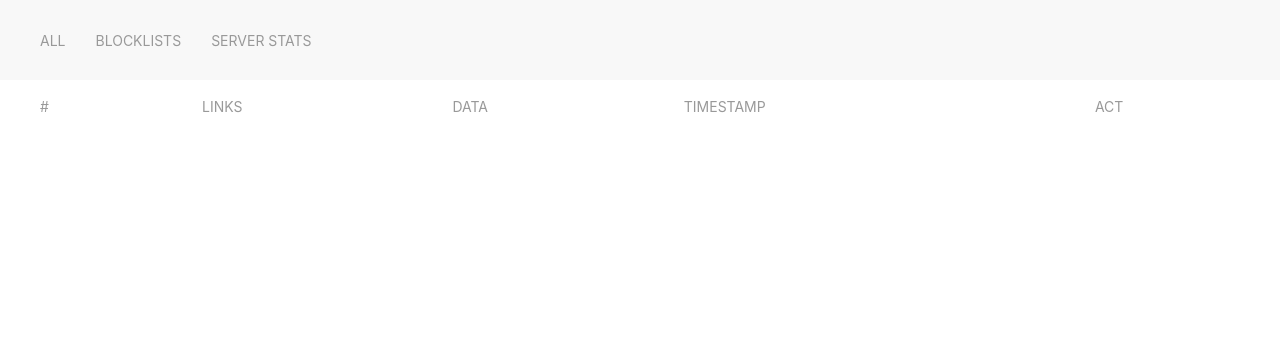
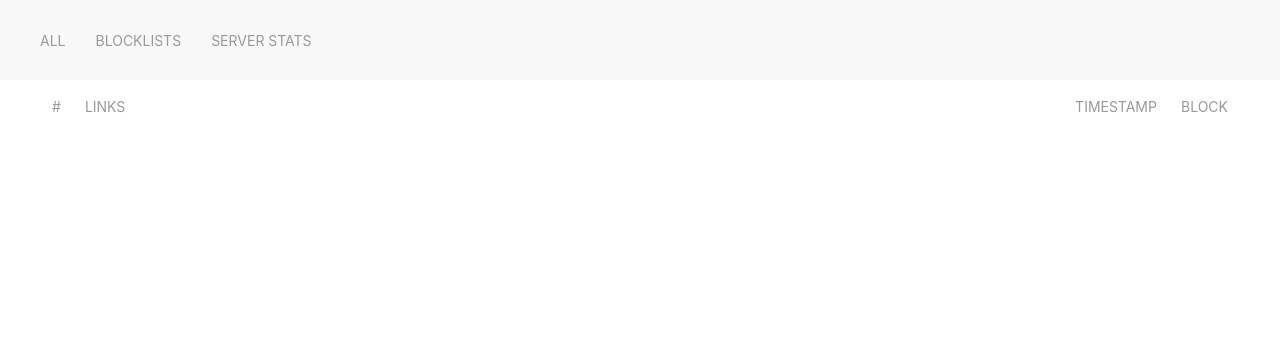
Before and after one commit to fadhil-riyanto/mitm-logger, a PHP site: template http/template/index.html.twig in a window 1280 px wide. Shown: the top 340 px of the page. Run offline with PHP 8.4, Linux system fonts and the light colour scheme; the template is opened without the code that fills it, so the values that code supplies are empty; some libraries are stand-ins or nearby versions.

Commit message:
fix uikit table shrink/extend
Signed-off-by: fadhil riyanto <me@fadev.org>

```diff
--- a/http/template/components/index_table.html.twig
+++ b/http/template/components/index_table.html.twig
@@ -1,26 +1,76 @@
-<table class="uk-table uk-table-justify uk-table-divider">
+<div class="uk-overflow-auto">
+    <table class="uk-table uk-table-hover uk-table-middle uk-table-divider">
         <thead>
             <tr>
-            <th class="uk-width-small">#</th>
-            <th>Links</th>
-            <th>Data</th>
-            <th>timestamp</th>
-            <th>Act</th>
+                <th class="uk-table-shrink">#</th>
+                <th class="uk-table-expand">Links</th>
+                <!-- <th>Data</th> -->
+                <th class="uk-table-shrink">timestamp</th>
+                <th class="uk-table-shrink">block</th>
             </tr>
         </thead>
         <tbody>
-        {% for datas in datas %}
-        <tr>
-            <td>{{ datas.id }}</td>
-            <td><a href="//{{ datas.url }}">{{ datas.url }}</a></td>
-            <td>{{ datas.qs }}</td>
-            <td>{{ datas.timestamp }}</td>
+            {% for data in datas %}
+            <tr id="row-{{ data.no }}">
+                <td>{{ data.no }}</td>
+                <td class="uk-text-truncate"><a href="//{{ data.url }}">{{ data.url }}</a></td>
+                <!-- <td>{{ data.qs }}</td> -->
+                <td>{{ data.timestamp }}</td>
 
                 <td>
-                <button class="uk-button uk-button-default" type="button">block</button>
-                <button class="uk-button uk-button-default" type="button">block domain</button>
+                    <button class="uk-button uk-button-default mitm-btn-handler-block-mitm-log-history-id"
+                        data-mitm-log-history-id='{{ data.mitm_log_history_id }}' type="button">path</button>
+                    <button class="uk-button uk-button-default mitm-btn-handler-block-fqdn-id"
+                        data-fqdn-id='{{ data.fqdn_id }}' type="button">fqdn</button>
                 </td>
             </tr>
             {% endfor %}
         </tbody>
     </table>
+</div>
+
+<script>
+    $(document).ready(function () {
+        $('.mitm-btn-handler-block-mitm-log-history-id').click(function () {
+            var id = $(this).data('mitm-log-history-id');
+            console.log(`start block path id: ${id}`);
+            $.ajax({
+                type: 'GET',
+                url: '/api/mitm_log_history_changestate',
+                data: {
+                    mitm_log_history_id: id ,
+                    mode: 'block'
+                },
+                success: function (response) {
+                    // Handle success response
+                    console.log(response);
+                },
+                error: function (error) {
+                    // Handle error response
+                    console.error(error);
+                }
+            });
+        });
+
+        $('.mitm-btn-handler-block-fqdn-id').click(function () {
+            var id = $(this).data('fqdn-id');
+            console.log(`start block fqdn id: ${id}`);
+            $.ajax({
+                type: 'GET',
+                url: '/api/fqdn_changestate',
+                data: {
+                    fqdn_id: id ,
+                    mode: 'block'
+                },
+                success: function (response) {
+                    // Handle success response
+                    console.log(response);
+                },
+                error: function (error) {
+                    // Handle error response
+                    console.error(error);
+                }
+            });
+        });
+    });
+</script>
```
Also changed, not shown: http/template/components/blocklist_fqdn_table.html.twig (added, +23 -0 lines). Lines whose indentation alone changed are shown as unchanged.
